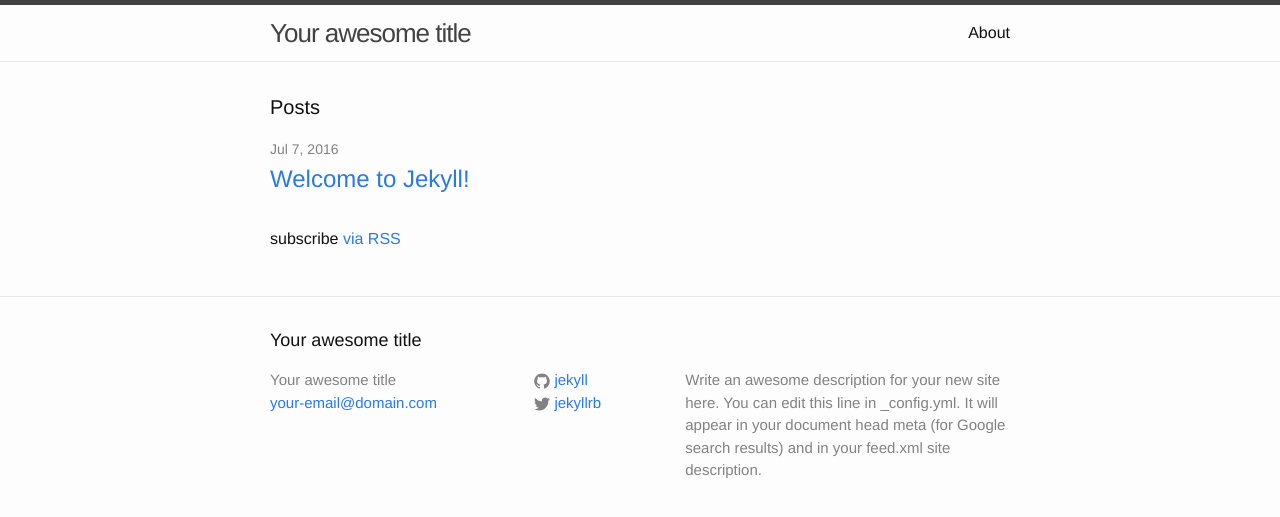
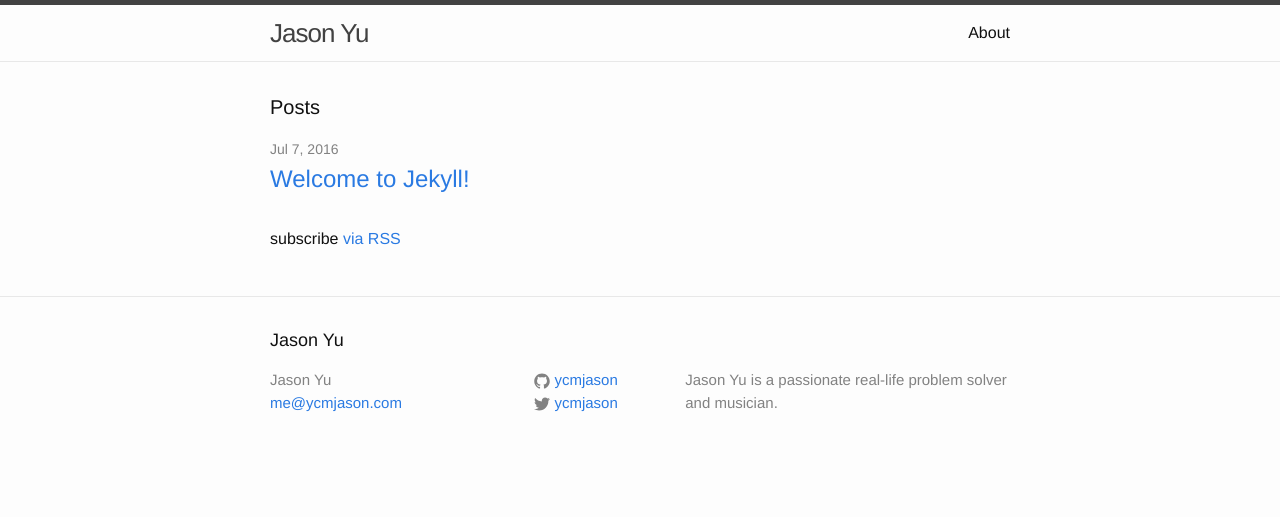
Before and after one commit to ycmjason/ycmjason.com, a Jekyll site: the page built from index.html, in a window 1280 px wide. Shown: the top 517 px of the page. Built offline with Jekyll 4.4.1, drawn with Linux system fonts in a browser that asks for light colours.

Commit message:
edited config

```diff
--- a/_config.yml
+++ b/_config.yml
@@ -6,16 +6,14 @@
 # 'jekyll serve'. If you change this file, please restart the server process.
 
 # Site settings
-title: Your awesome title
-email: your-email@domain.com
+title: Jason Yu
+email: me@ycmjason.com
 description: > # this means to ignore newlines until "baseurl:"
-  Write an awesome description for your new site here. You can edit this
-  line in _config.yml. It will appear in your document head meta (for
-  Google search results) and in your feed.xml site description.
+  Jason Yu is a passionate real-life problem solver and musician.
 baseurl: "" # the subpath of your site, e.g. /blog
-url: "http://yourdomain.com" # the base hostname & protocol for your site
-twitter_username: jekyllrb
-github_username:  jekyll
+url: "http://www.ycmjason.com" # the base hostname & protocol for your site
+twitter_username: ycmjason
+github_username:  ycmjason
 
 # Build settings
 markdown: kramdown
```
Also changed, not shown: 1 other file.
